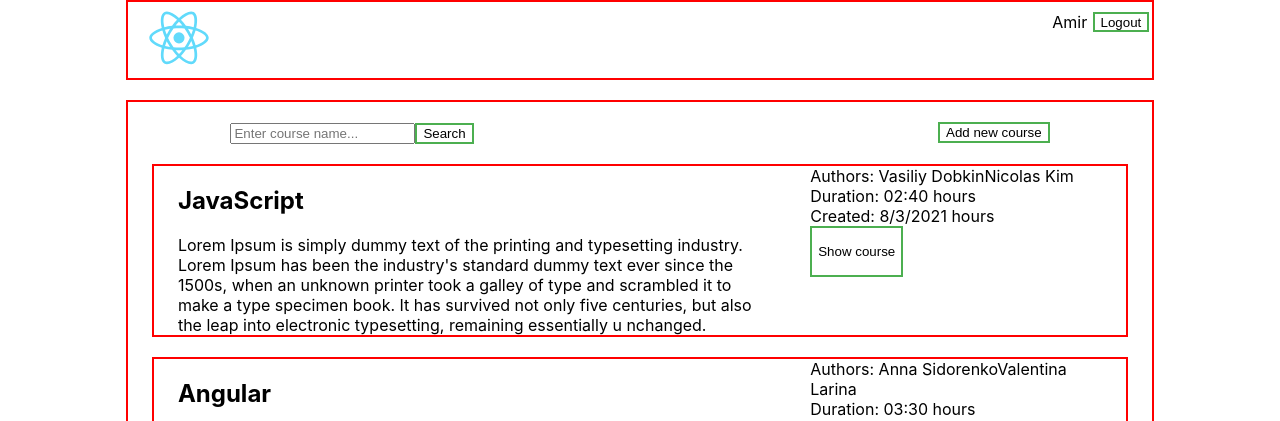
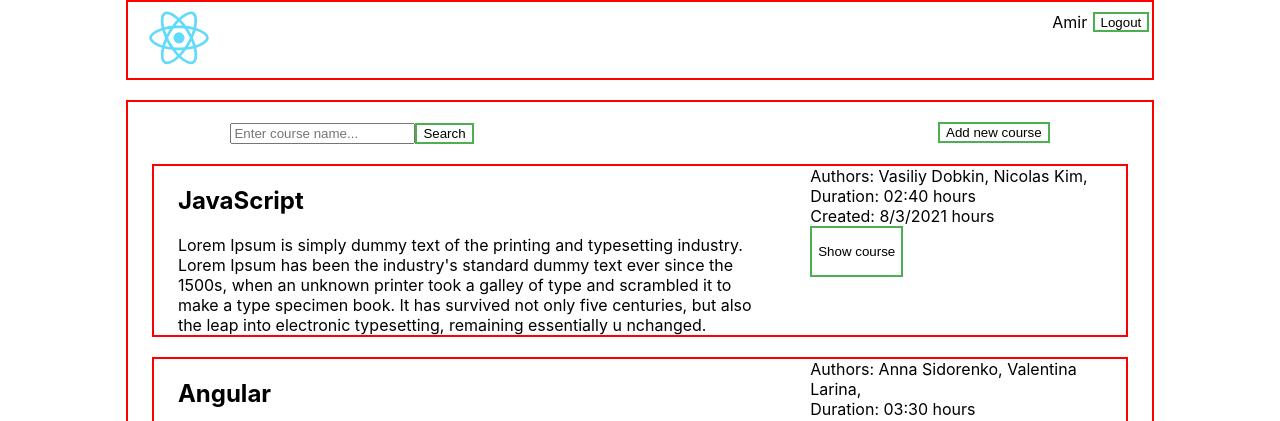
Before and after one commit to Kadamir24/courses-app, a React (Create React App) app: page / in a window 1280 px wide. Shown: the top 421 px of the page. Built offline with nearby package versions, Linux system fonts and the light colour scheme.

Commit message:
refactor: remove mutation with push array and remove nested array iteration

```diff
--- a/src/components/CourseCard/CourseCard.jsx
+++ b/src/components/CourseCard/CourseCard.jsx
@@ -26,6 +26,7 @@ const CourseCard = ({
 	authors,
 	duration,
 	creationDate,
+	authorsList,
 }) => {
 	return (
 		<CardContainer>
@@ -36,10 +37,8 @@ const CourseCard = ({
 			<SubInfo>
 				<div>
 					Authors:{' '}
-					{mockedAuthorsList.map((author) => {
-						let res = authors.map((id) =>
-							id === author.id ? author.name : ''
-						);
+					{authorsList.map((author) => {
+						let res = authors.includes(author.id) ? author.name + ', ' : '';
 						return res;
 					})}
 				</div>
--- a/src/components/Courses/Courses.jsx
+++ b/src/components/Courses/Courses.jsx
@@ -3,7 +3,7 @@ import styled from 'styled-components';
 import CourseCard from '../CourseCard/CourseCard';
 import CreateCourse from '../CreateCourse/CreateCourse';
 import { Button } from '../Button/Button';
-import { mockedCoursesList } from '../../utils/constants';
+import { mockedCoursesList, mockedAuthorsList } from '../../utils/constants';
 
 const CoursesContainer = styled.div`
 	width: 80%;
@@ -26,17 +26,25 @@ const StyledSearch = styled.div`
 const Courses = () => {
 	const [search, setSearch] = useState('');
 	const [courseCreating, setCourseCreating] = useState(false);
+	const [courseList, setCourseList] = useState(mockedCoursesList);
+	const [authorsList, setAuthorsList] = useState(mockedAuthorsList);
 	const textInput = useRef(null);
 
 	const goSearch = (event) => {
 		event.preventDefault();
 		setSearch(textInput.current.value);
 	};
-
+	console.log('Check precommit');
 	return (
 		<CoursesContainer>
 			{courseCreating ? (
-				<CreateCourse close={setCourseCreating} />
+				<CreateCourse
+					close={setCourseCreating}
+					addNewCourse={setCourseList}
+					courseList={courseList}
+					authorsList={authorsList}
+					addNewAuthors={setAuthorsList}
+				/>
 			) : (
 				<>
 					<CoursesTop>
@@ -55,14 +63,20 @@ const Courses = () => {
 						</Button>
 					</CoursesTop>
 					<div>
-						{mockedCoursesList
+						{courseList
 							.filter(
 								(item) =>
 									item.title.toLowerCase().includes(search.toLowerCase()) ||
 									item.id.toLowerCase().includes(search.toLowerCase())
 							)
 							.map((course) => {
-								return <CourseCard key={course.id} {...course} />;
+								return (
+									<CourseCard
+										key={course.id}
+										authorsList={authorsList}
+										{...course}
+									/>
+								);
 							})}
 					</div>
 				</>
--- a/src/components/CreateCourse/CreateCourse.jsx
+++ b/src/components/CreateCourse/CreateCourse.jsx
@@ -40,12 +40,17 @@ const InputAuthor = styled.input`
 	width: 100%;
 `;
 
-const CreateCourse = ({ close }) => {
+const CreateCourse = ({
+	close,
+	addNewCourse,
+	courseList,
+	authorsList,
+	addNewAuthors,
+}) => {
 	const authorInput = useRef(null);
-	const [switcher, setSwitcher] = useState(false);
 	const [duration, setDuration] = useState('');
 	const [courseAuthor, setCourseAuthor] = useState([]);
-	const [authorList, setAuthorList] = useState(mockedAuthorsList);
+	const [authorList, setAuthorList] = useState(authorsList);
 	const [title, setTitle] = useState('');
 	const [descr, setDescr] = useState('');
 
@@ -68,11 +73,13 @@ const CreateCourse = ({ close }) => {
 
 	const addAuthor = (event) => {
 		event.preventDefault();
-		mockedAuthorsList.push({
+		if (!authorInput.current.value) return;
+		const newAuthor = {
 			id: uuidv4(),
 			name: authorInput.current.value,
-		});
-		setSwitcher((switcher) => !switcher);
+		};
+		addNewAuthors((authorsList) => [...authorsList, newAuthor]);
+		setAuthorList((authorList) => [...authorList, newAuthor]);
 	};
 
 	const addAuthorToList = (event, author) => {
@@ -87,6 +94,9 @@ const CreateCourse = ({ close }) => {
 	};
 
 	const handleDuration = (event) => {
+		if (event.target.value < 0) {
+			event.target.value = 0;
+		}
 		setDuration(event.target.value);
 	};
 
@@ -101,8 +111,10 @@ const CreateCourse = ({ close }) => {
 		) {
 			alert('Please, fill in all fields');
 		} else {
-			console.log(newCourse);
-			mockedCoursesList.push(newCourse);
+			addNewCourse((courseList) => [
+				...courseList,
+				{ ...newCourse, authors: courseAuthor.map((item) => item.id) },
+			]);
 			close(false);
 		}
 	};
```
